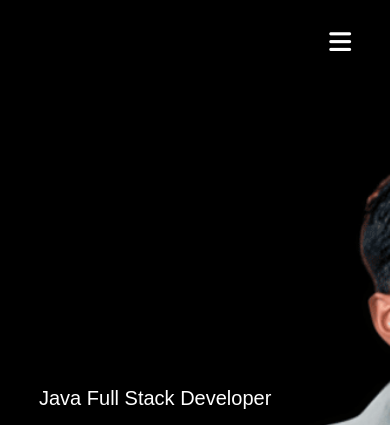
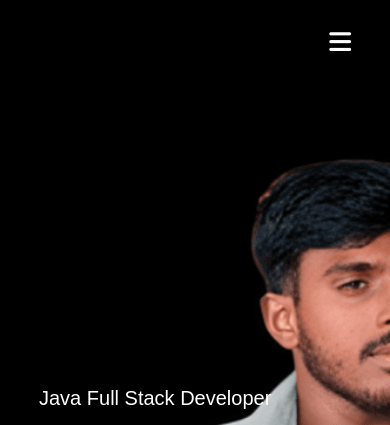
Before and after one commit to kavusith/My-Portfolio-Webpage, a plain HTML site: page index.html in a window 390 px wide. Shown: the top 425 px of the page. Drawn offline with Linux system fonts and the light colour scheme.

Commit message:
Updated images and improved design on homepage

```diff
--- a/style.css
+++ b/style.css
@@ -355,7 +355,7 @@ nav .fas{
 }
 @media only screen and (max-width:600px){
     #header{
-        background-image: url("images/background - Copy 1.png");
+        background-image: url("images/background - Copy1.png");
     }
     .header-text{
         margin-top: 100%;
```
Also changed, not shown: images/background - Copy 1.png (deleted), images/background - Copy1.png (added).
